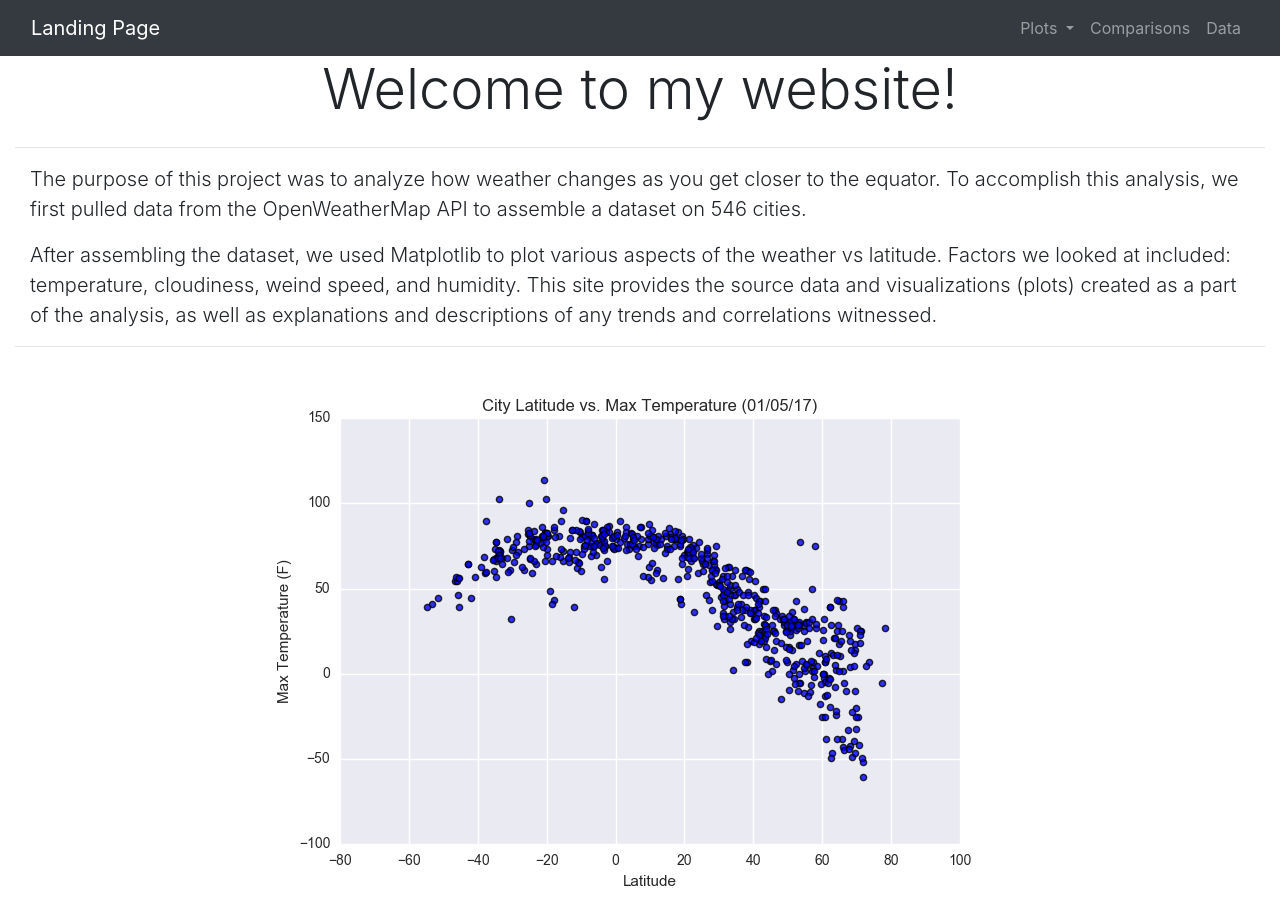
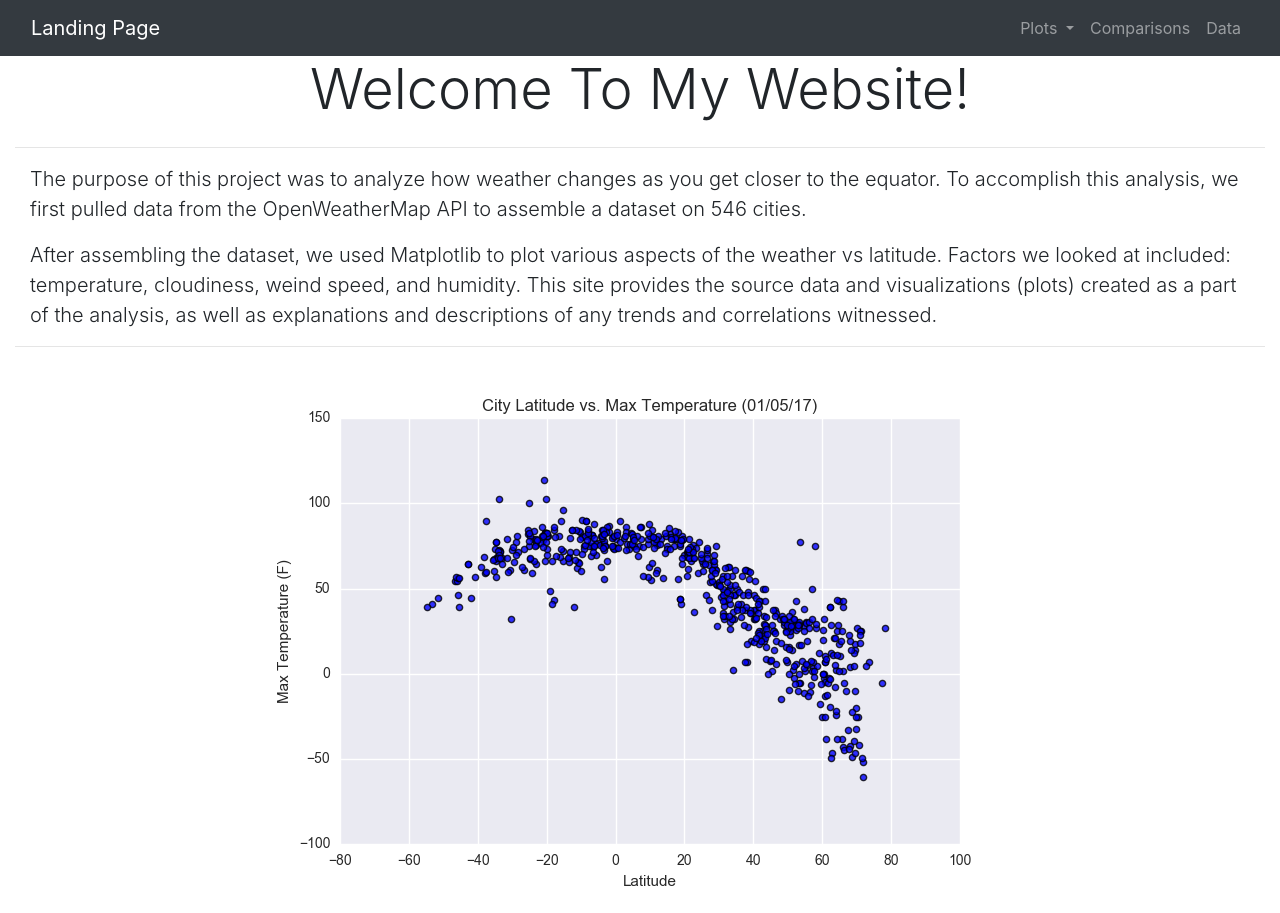
Before and after one commit to Aspace-dev/Austin-Spacek---Homework-8, a plain HTML site: page index.html in a window 1280 px wide. Drawn offline with nearby package versions, Linux system fonts and the light colour scheme.

Commit message:
corrected typo

```diff
--- a/index.html
+++ b/index.html
@@ -40,7 +40,7 @@
 		<div class="container-fluid padding">
 			<div class="row welcome text-center">
 				<div class="col-12">
-					<h1 class="display-4">Welcome to my website!</h1>
+					<h1 class="display-4">Welcome To My Website!</h1>
 				</div>
 			</div>
 			<hr>
```
